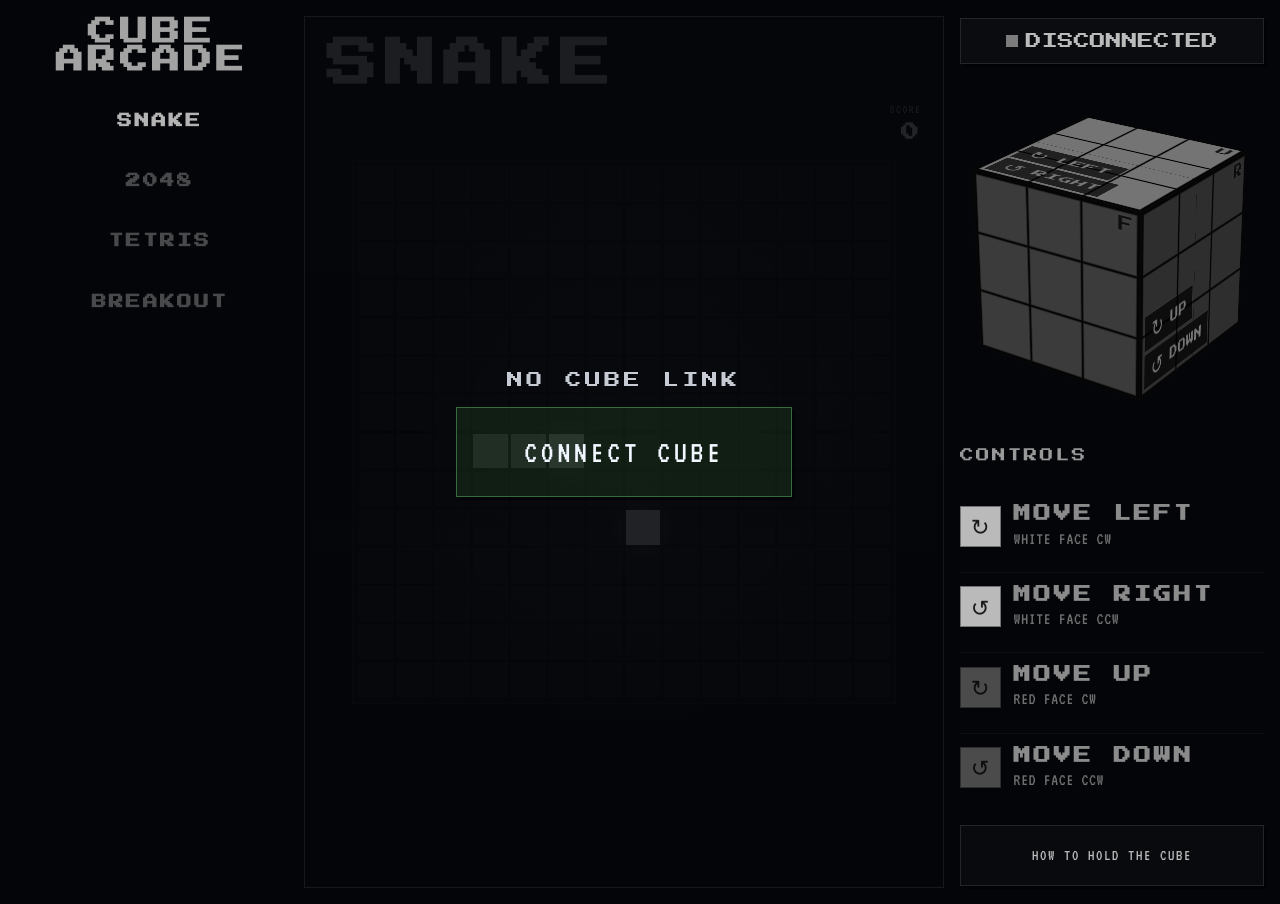
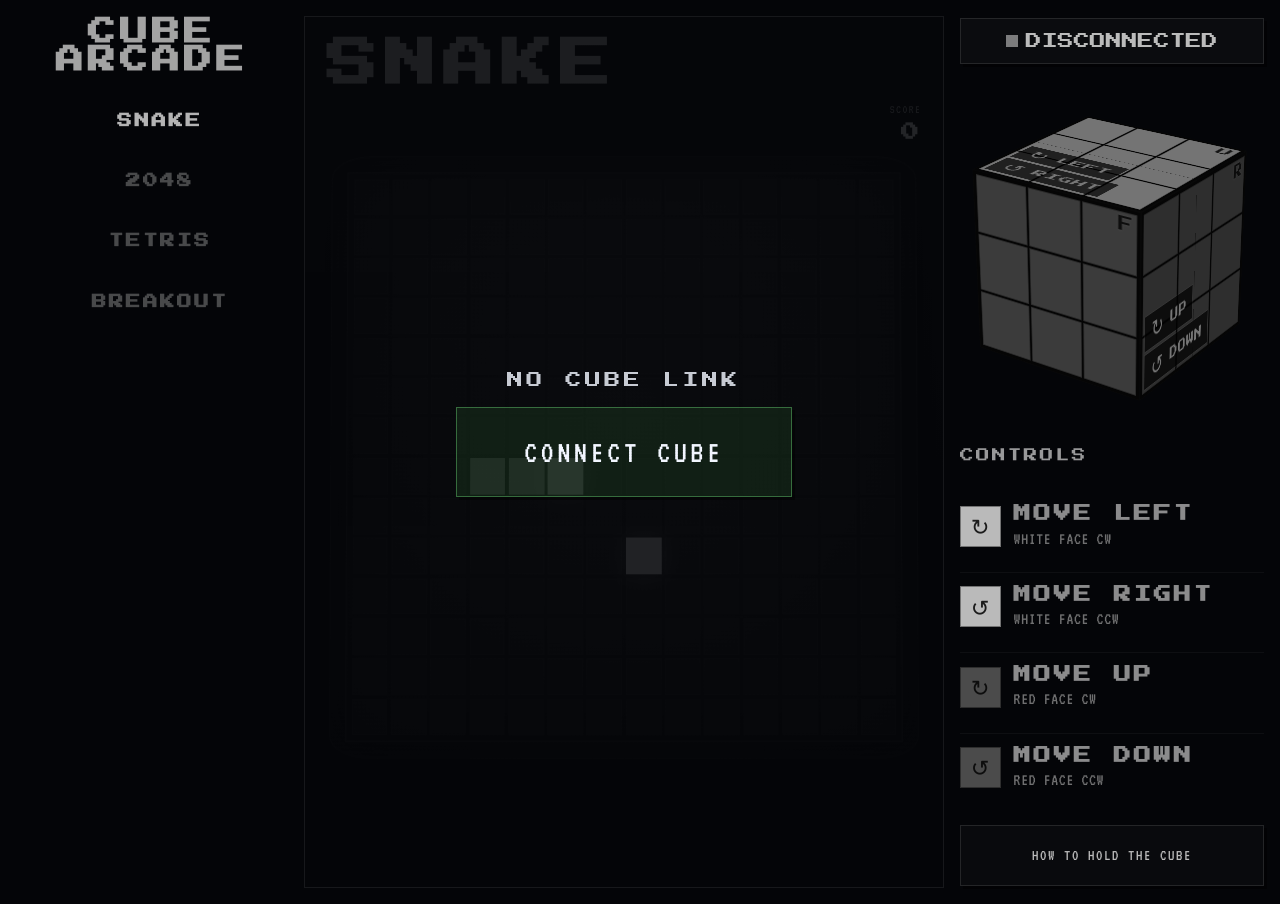
Before and after one commit to EvanZhouDev/cube-arcade, a Next.js app in the folder apps/web/: page / in a window 1280 px wide. Built offline with nearby package versions, Linux system fonts and the light colour scheme.

Commit message:
style: add crt snake board treatment

```diff
--- a/apps/web/app/globals.css
+++ b/apps/web/app/globals.css
@@ -483,15 +483,74 @@ input:focus-visible {
 }
 
 .snake-stage {
-  position: relative;
   display: flex;
   justify-content: center;
   align-items: center;
   width: 100%;
 }
 
-.snake-stage--prompt .board--snake {
-  filter: saturate(0.76) brightness(0.7);
+.snake-stage__screen {
+  --crt-red: rgb(218, 49, 49);
+  --crt-green: rgb(112, 159, 115);
+  --crt-blue: rgb(40, 129, 206);
+  position: relative;
+  display: flex;
+  justify-content: center;
+  align-items: center;
+  width: min(37rem, 100%);
+  padding: 1rem;
+  overflow: hidden;
+  border-radius: 2.6rem / 1.4rem;
+  background: radial-gradient(
+      circle at 50% 42%,
+      rgba(87, 209, 99, 0.12),
+      transparent 62%
+    ), linear-gradient(180deg, rgb(25, 25, 30), rgb(12, 14, 18));
+  box-shadow: inset 0 0 0 1px rgba(255, 255, 255, 0.06), inset 0 0 3rem
+    rgba(255, 255, 255, 0.03), inset 0 0 5rem rgba(0, 0, 0, 0.58), 0 1.4rem 3rem
+    rgba(0, 0, 0, 0.38);
+  transform: perspective(1200px) rotateX(1.1deg) scaleX(0.992) scaleY(1.018);
+  isolation: isolate;
+}
+
+.snake-stage__screen::before,
+.snake-stage__screen::after {
+  content: "";
+  position: absolute;
+  inset: 0;
+  pointer-events: none;
+  z-index: 2;
+  mix-blend-mode: overlay;
+}
+
+.snake-stage__screen::before {
+  background: repeating-linear-gradient(
+    180deg,
+    rgba(218, 49, 49, 0.16) 0px,
+    rgba(112, 159, 115, 0.16) 2px,
+    rgba(40, 129, 206, 0.14) 4px
+  );
+  opacity: 0.34;
+}
+
+.snake-stage__screen::after {
+  background: repeating-linear-gradient(
+      90deg,
+      rgba(218, 49, 49, 0.15) 0px,
+      rgba(112, 159, 115, 0.14) 2px,
+      rgba(40, 129, 206, 0.14) 4px
+    ),
+    radial-gradient(
+      circle at 50% 42%,
+      transparent 44%,
+      rgba(0, 0, 0, 0.18) 76%,
+      rgba(0, 0, 0, 0.42) 100%
+    );
+  opacity: 0.42;
+}
+
+.snake-stage--prompt .snake-stage__screen {
+  filter: saturate(0.86) brightness(0.82);
 }
 
 .snake-stage__prompt {
@@ -513,7 +572,8 @@ input:focus-visible {
   letter-spacing: 0.16em;
   line-height: 1.75;
   text-transform: uppercase;
-  text-shadow: 0 0 1rem rgba(0, 0, 0, 0.72);
+  text-shadow: 0 0 0.2em currentColor, 1px 1px rgba(255, 0, 255, 0.35), -1px
+    -1px rgba(0, 255, 255, 0.28), 0 0 1rem rgba(0, 0, 0, 0.72);
 }
 
 .game-panel__topline {
@@ -616,13 +676,16 @@ input:focus-visible {
 
 .board--snake {
   grid-template-columns: repeat(14, 1fr);
-  width: min(34rem, 100%);
+  position: relative;
+  z-index: 1;
+  width: 100%;
   aspect-ratio: 1;
   padding: 0.35rem;
   gap: 0.22rem;
-  background: rgba(87, 209, 99, 0.04);
-  border: 1px solid rgba(87, 209, 99, 0.14);
+  background: rgba(87, 209, 99, 0.035);
+  border: 1px solid rgba(87, 209, 99, 0.12);
   box-shadow: inset 0 0 0 1px rgba(255, 255, 255, 0.02);
+  filter: saturate(1.08);
 }
 
 .board--2048 {
@@ -656,7 +719,7 @@ input:focus-visible {
 }
 
 .game-view--snake .board__cell--empty {
-  background: rgba(87, 209, 99, 0.08);
+  background: rgba(87, 209, 99, 0.065);
   border-color: rgba(87, 209, 99, 0.04);
 }
 
@@ -666,7 +729,7 @@ input:focus-visible {
 }
 
 .game-view--snake .board__cell--food {
-  box-shadow: 0 0 18px rgba(255, 230, 110, 0.32);
+  box-shadow: 0 0 20px rgba(255, 230, 110, 0.32);
 }
 
 .board__cell--head {
@@ -676,7 +739,7 @@ input:focus-visible {
 
 .game-view--snake .board__cell--head {
   background: #ddff8b;
-  box-shadow: 0 0 18px rgba(221, 255, 139, 0.28);
+  box-shadow: 0 0 20px rgba(221, 255, 139, 0.28);
 }
 
 .board__cell--body {
--- a/packages/ui/src/games/snake-view.tsx
+++ b/packages/ui/src/games/snake-view.tsx
@@ -26,6 +26,7 @@ export function SnakeView({
           "snake-stage--prompt": Boolean(prompt),
         })}
       >
+        <div className="snake-stage__screen">
           <div className="board board--snake">
             {toGridEntries(snapshot.grid).map((entry) => (
               <div
@@ -39,6 +40,7 @@ export function SnakeView({
               <span>{prompt}</span>
             </div>
           ) : null}
+        </div>
       </div>
     </GamePanel>
   );
```
Lines whose indentation alone changed are shown as unchanged.
